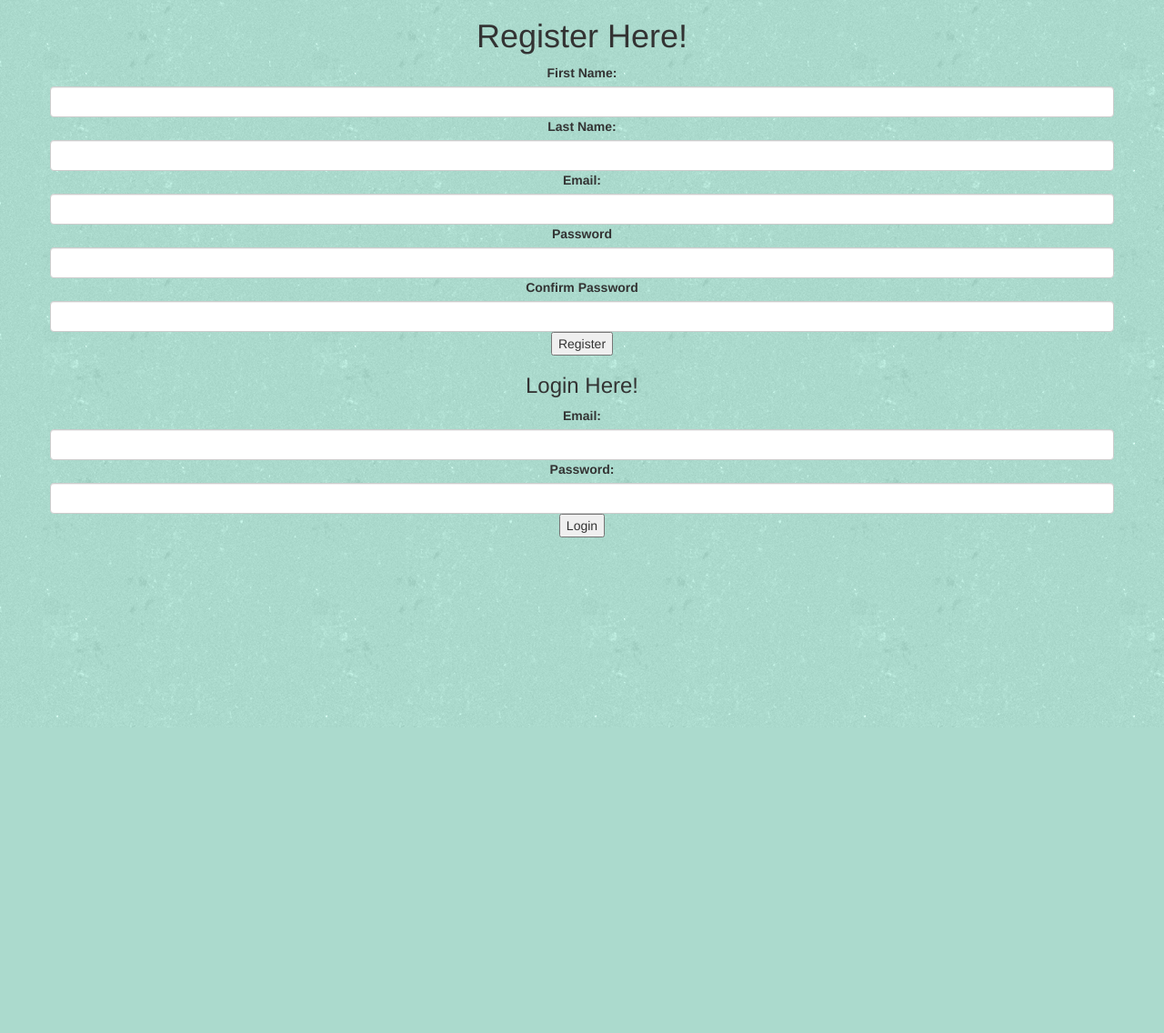
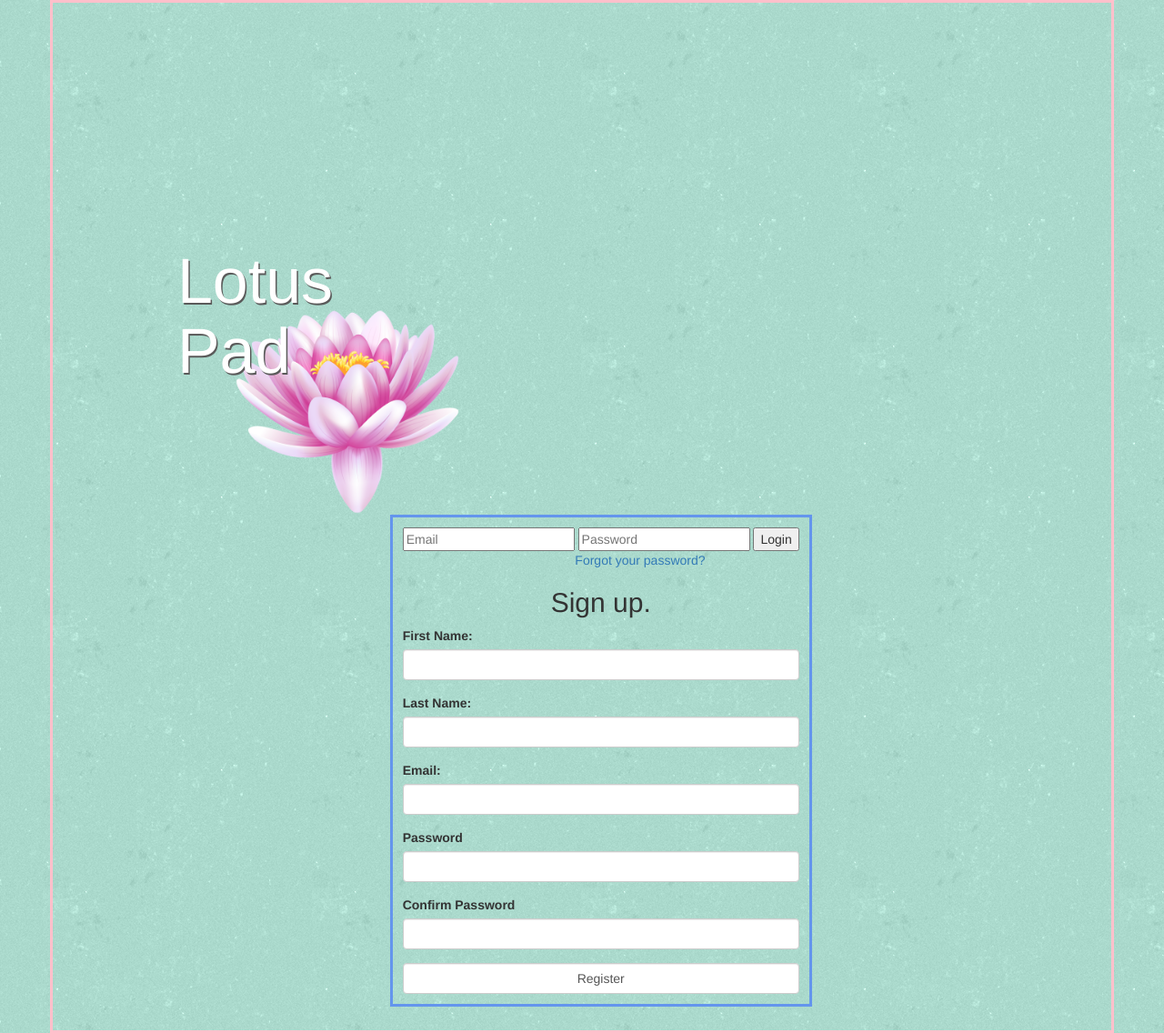
Before and after one commit to vsm1996/simplewallMVC, a Flask app: page / in a window 1280 px wide. Shown: the whole page at 91% size. Before the commit the page ends 800 px from the top, so only its background shows below. Run offline with Flask 2, Linux system fonts and the light colour scheme; some libraries are stand-ins or nearby versions.

Commit message:
re-did homepage - still underconstruction

```diff
--- a/module/config/routes.py
+++ b/module/config/routes.py
@@ -34,7 +34,15 @@ def send():
 def delete():
     return logins.delete()
 
+@app.route("/deletePost", methods= ['POST'])
+def deletePost():
+    return logins.deletePost()
+
 
 @app.route("/success")
 def success():
     return logins.success()
+
+@app.route("/create_post", methods=['POST'])
+def createPost():
+    return logins.createPost()
--- a/module/controllers/logins.py
+++ b/module/controllers/logins.py
@@ -49,12 +49,23 @@ class Logins():
         print("THIS ONE: ", result6)
         return redirect('/success')
 
+    def deletePost(self):
+        result7 = login.deletePost()
+        print("THIS POST IS BEING DELETED: ", result7)
+        return redirect('/success')
 
 
     def success(self):
-        result7 = login.success()
-        print("THIS IS 7: ", result7)
-        if result7 == False:
+        result8 = login.success()
+        print("THIS IS 8: ", result8)
+        if result8 == False:
             return redirect('/')
         else:
-            return render_template('success.html', name = session['first_name'], users = result7[0], senders = result7[1], amountsent = session['sent'], amountreceived = session['received'])
+            return render_template('success.html', name = session['first_name'], users = result8[0], senders = result8[1], posts = result8[2], amountsent = session['sent'], amountreceived = session['received'])
+
+    def createPost(self):
+        result9 = login.createPost()
+        if result9 == True:
+            return redirect('/success')
+        else:
+            return redirect('/sucess')
--- a/module/models/login.py
+++ b/module/models/login.py
@@ -137,6 +137,30 @@ class Login():
         flash("You have been logged out... ")
         return True
 
+    def createPost(self):
+        print("creating post!", request.form['post'])
+        if len(request.form['post']) <=1:
+            flash("This field if required", 'dashpost')
+        elif len(request.form['post']) > 140:
+            flash("Post must be 140 characters or less", 'dashpost')
+
+        self.debugHelp("SEND METHOD")
+        if '_flashes' in session.keys():
+            return False;
+        else:
+            print("HERE IS POST: ", request.form)
+
+            query = "INSERT INTO posts (content, user_id, created_at, updated_at) VALUES(%(content)s, %(user_id)s, NOW(), NOW());"
+            data = {
+                'content': request.form['post'],
+                'user_id': session['user_id'],
+            }
+            post = mysql.query_db(query, data)
+
+            query = "SELECT id from posts"
+            createdPost = mysql.query_db(query)
+            print("YOUR POST HERE: ", createdPost)
+            return True
 
 
     def send(self):
@@ -177,6 +201,15 @@ class Login():
         print("DELETED: ", delete)
         return True
 
+    def deletePost(self):
+        query = "DELETE FROM posts WHERE id = %(id)s"
+        data = {
+            'id' : request.form['delid']
+        }
+        delete = mysql.query_db(query, data)
+        print("DELETED: ", delete)
+        return True
+
 
     def success(self):
         if session['logged_in'] == False:
@@ -207,6 +240,14 @@ class Login():
 
             all_senders = sender_names
 
+            query = "SELECT * FROM posts  JOIN users ON users.id = posts.user_id;"
+
+            posts = mysql.query_db(query)
+
+            print ("HERE IS ALL USER POSTS: ", posts)
+
+            all_posts = posts
+
 
             query = "SELECT COUNT(*) from messages where user_id = %(id)s"
             data = {
@@ -217,7 +258,6 @@ class Login():
             print("AMOUNT OF MESSAGES SENT: ", session['sent'])
 
 
-
             query = "SELECT COUNT(*) from messages where receiver_id = %(id)s"
             data = {
                 'id' : session['user_id']
@@ -226,7 +266,7 @@ class Login():
 
             session['received'] = num_received[0]['COUNT(*)']
             print("AMOUNT OF MESSAGES RECEIVED: ", session['received'])
-            return other_users, all_senders
+            return other_users, all_senders, all_posts
 
     def debugHelp(self, message = ""):
         print("\n\n-----------------------", message, "--------------------")
--- a/module/static/css/home.css
+++ b/module/static/css/home.css
@@ -1,5 +1,43 @@
 body{
-    text-align: center;
-    font-style: AppleGothic;
     background: url('../img/green_dust_scratch.png');
 }
+.container{
+    border: solid pink;
+    padding: 2%;
+}
+.h1{
+    font-size: 70px;
+    text-shadow: 1.5px 1.5px #5a5a5a;
+    color: rgb(255, 255, 255);
+    position: absolute;
+    display: inline-block;
+}
+
+.h2{
+    text-align:center;
+}
+
+.logo{
+    display: block;
+    width: 250px;
+    margin-top: 35%;
+    margin-left: 25%;
+}
+
+.left{
+    position: relative;
+    vertical-align: top;
+    display: inline-block;
+    margin-top: 20%;
+    margin-left: 10%;
+}
+.right{
+    border: solid cornflowerblue;
+    display: inline-block;
+    padding: 1%;
+    margin-left: 31%;
+}
+a{
+    display: block;
+    margin-left: 43.5%;
+}
--- a/module/templates/index.html
+++ b/module/templates/index.html
@@ -1,9 +1,10 @@
 <!DOCTYPE html>
 <html>
+
 <head>
     <meta charset="utf-8" />
     <meta http-equiv="X-UA-Compatible" content="IE=edge">
-        <title>Login and Registration</title>
+    <title>Lotus Pad!</title>
     <meta name="viewport" content="width=device-width, initial-scale=1">
     <link rel="stylesheet" href="https://maxcdn.bootstrapcdn.com/bootstrap/3.3.7/css/bootstrap.min.css">
     <!-- Optional theme -->
@@ -19,81 +20,73 @@
 
 <body>
     <div class="container">
-            <p class="h1">Register Here!</p>
-            <div class="form-group row">
+        <div class="left">
+            <p class="h1"> Lotus Pad</p>
+            <img class="logo" src="../static/img/lotus.png">
+        </div>
+        <div class="right">
+            {% with errors = get_flashed_messages(category_filter=["login"]) %} {% if errors %} {% for msg in errors %}
+            <p class="error">{{ msg }}</p>
+            {% endfor %} {% endif %} {% endwith %}
+
+                <form action='/login' method='post'>
+                    <div class="form-group">
+                        <input type='text' id="elog" name="elog"  placeholder="Email" />
+                        <input type='password' id="plog" name="plog" aria-describedby="passwordHelp" placeholder="Password" />
+                        <input type="submit" value="Login">
+                        <a href="#"> Forgot your password?</a>
+                    </div>
+                </form>
+
+
+
+            <p class="h2">Sign up.</p>
                 <form action="/register" method="post">
+                <div class="form-group">
+                    <label for="first_name"> First Name: </label>
+                    {% with errors = get_flashed_messages(category_filter=["firstname"]) %} {% if errors %} {% for msg in errors %}
+                    <p class="error">{{ msg }}</p>
+                    {% endfor %} {% endif %} {% endwith %}
+                    <input type="text" id="first_name" name="first_name" class="form-control" value="" />
+                </div>
 
-                    <label> First Name: </label>
-                    {% with errors = get_flashed_messages(category_filter=["firstname"]) %}
-                    {% if errors %}
-                        {% for msg in errors %}
+                <div class="form-group">
+                    <label for="last_name"> Last Name: </label>
+                    {% with errors = get_flashed_messages(category_filter=["lastname"]) %} {% if errors %} {% for msg in errors %}
                     <p class="error">{{ msg }}</p>
-                        {% endfor %}
-                    {% endif %}
-                    {% endwith %}
-                    <input type="text" class="form-control" name="first_name" value=""/>
+                    {% endfor %} {% endif %} {% endwith %}
+                    <input type="text" id="last_name" class="form-control" name="last_name" value="" />
+                </div>
 
-                    <label> Last Name: </label>
-                    {% with errors = get_flashed_messages(category_filter=["lastname"]) %}
-                    {% if errors %}
-                        {% for msg in errors %}
+                <div class="form-group">
+                    <label for="email"> Email: </label>
+                    {% with errors = get_flashed_messages(category_filter=["email"]) %} {% if errors %} {% for msg in errors %}
                     <p class="error">{{ msg }}</p>
-                        {% endfor %}
-                    {% endif %}
-                    {% endwith %}
-                    <input type="text" class="form-control" name="last_name" value=""/>
+                    {% endfor %} {% endif %} {% endwith %}
+                    <input type="text" id="email" name="email" class="form-control" value="" />
+                </div>
 
-                    <label> Email: </label>
-                    {% with errors = get_flashed_messages(category_filter=["email"]) %}
-                    {% if errors %}
-                        {% for msg in errors %}
+                <div class="form-group">
+                    <label for="password">Password</label>
+                    {% with errors = get_flashed_messages(category_filter=["password"]) %} {% if errors %} {% for msg in errors %}
                     <p class="error">{{ msg }}</p>
-                        {% endfor %}
-                    {% endif %}
-                    {% endwith %}
-                    <input type="text" class="form-control" name="email" value=""/>
+                    {% endfor %} {% endif %} {% endwith %}
+                    <input type="password" id="password" name="password" class="form-control" value="" />
+                </div>
 
-                    <label>Password</label>
-                    {% with errors = get_flashed_messages(category_filter=["password"]) %}
-                    {% if errors %}
-                        {% for msg in errors %}
+                <div class="form-group">
+                    <label for="pwconfirm">Confirm Password</label>
+                    {% with errors = get_flashed_messages(category_filter=["pwconfirm"]) %} {% if errors %} {% for msg in errors %}
                     <p class="error">{{ msg }}</p>
-                        {% endfor %}
-                    {% endif %}
-                    {% endwith %}
-                    <input type="password" class="form-control" name="password" value=""/>
-
-                    <label>Confirm Password</label>
-                    {% with errors = get_flashed_messages(category_filter=["pwconfirm"]) %}
-                    {% if errors %}
-                        {% for msg in errors %}
-                        <p class="error">{{ msg }}</p>
-                        {% endfor %}
-                    {% endif %}
-                    {% endwith %}
-                    <input type="password" class="form-control" name="pwconfirm" value=""/>
-
-                    <input type="submit" value="Register" class="blue">
+                    {% endfor %} {% endif %} {% endwith %}
+                    <input type="password" id="pwconfirm" name="pwconfirm" class="form-control" value="" />
+                </div>
+                    <input type="submit" value="Register" class="form-control" class="blue">
                 </form>
             </div>
-            <p class="h3"> Login Here! </p>
-            {% with errors = get_flashed_messages(category_filter=["login"]) %}
-            {% if errors %}
-                {% for msg in errors %}
-                <p class="error">{{ msg }}</p>
-                {% endfor %}
-            {% endif %}
-            {% endwith %}
-            <div class="form-group row">
-                <form action='/login' method='post'>
-                    <label>Email:</label>
-                    <input type='text' class="form-control" name="elog" value=""/>
-                    <label>Password:</label>
-                    <input type='password' class="form-control" name="plog" value=""/>
 
-                    <input type="submit" value="Login">
-                </form>
         </div>
     </div>
 </body>
+
 </html>
```
Also changed, not shown: module/static/css/dashboard.css (+7 -2 lines), module/templates/success.html (+36 -2 lines), module/static/img/lotus.png (added), 2 other files. Lines whose indentation alone changed are shown as unchanged.
